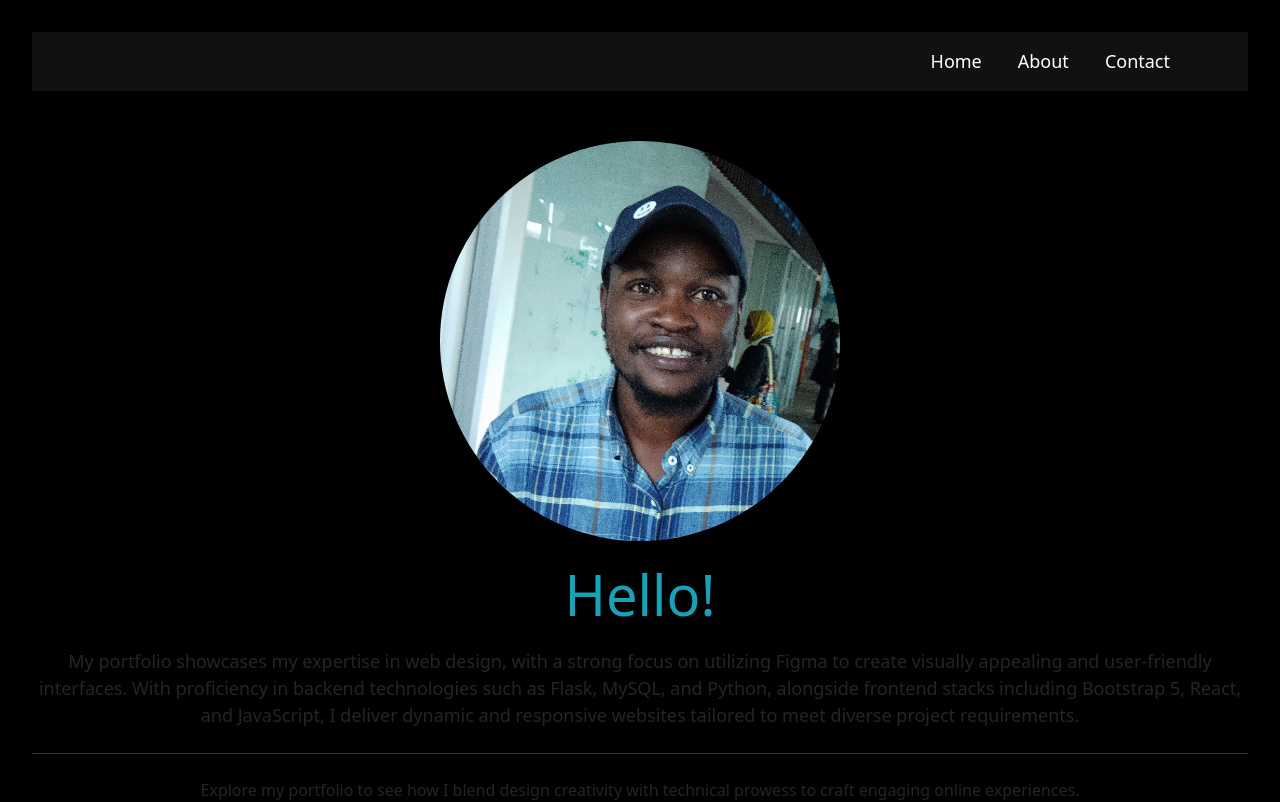
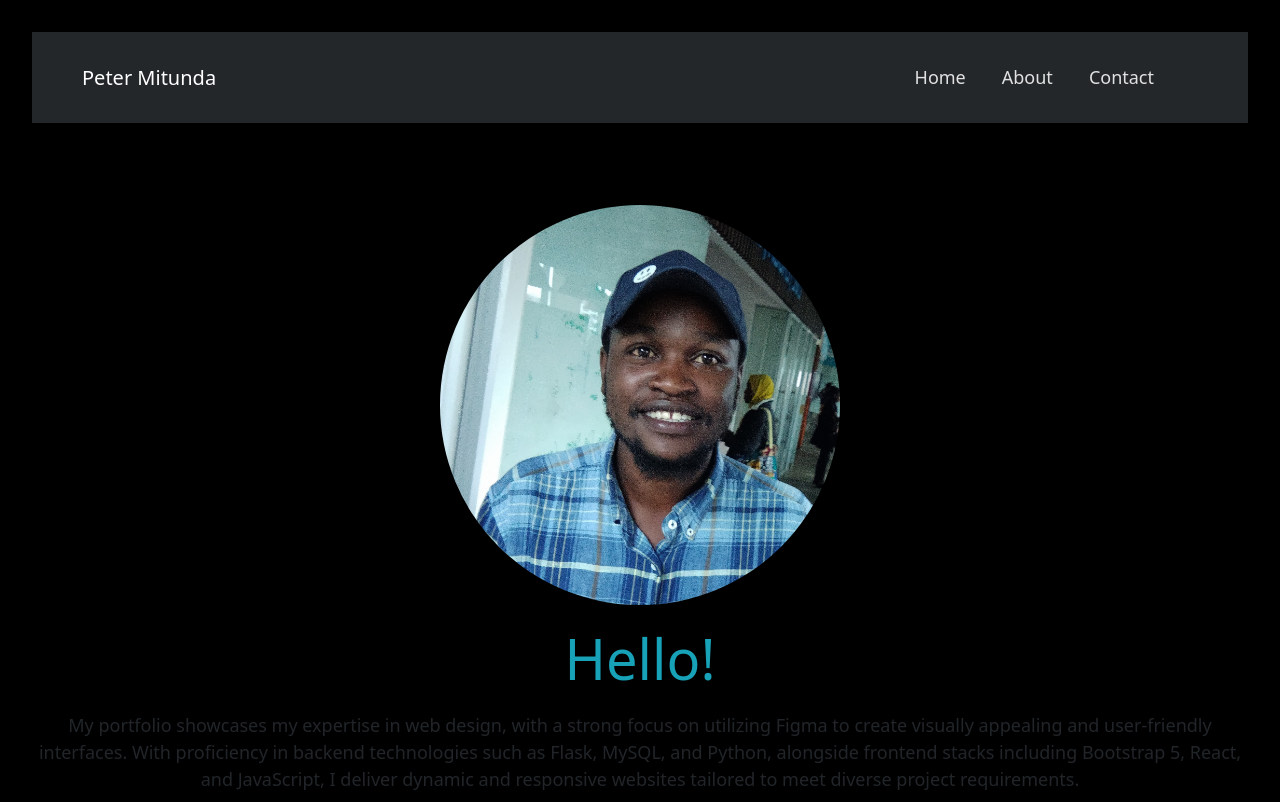
Before and after one commit to mitunda/vite_bs, a React (Vite) app: page / in a window 1280 px wide. Shown: the top 802 px of the page. Built offline with nearby package versions, Linux system fonts and the light colour scheme.

Commit message:
navbar visibility in smaller screens fixed

```diff
--- a/src/components/header/Header.jsx
+++ b/src/components/header/Header.jsx
@@ -6,10 +6,10 @@ import Navbar from 'react-bootstrap/Navbar';
 
 const Header = () => {
   return (
-    <div>
-      <Navbar bg = "light" expand= "lg">
+    <div className="navbar-container">
+      <Navbar bg="dark" expand="lg" variant="dark">
         <Container>
-        <Navbar.Brand href="#home"></Navbar.Brand>
+          <Navbar.Brand href="#home">Peter Mitunda</Navbar.Brand>
           <Navbar.Toggle aria-controls="basic-navbar-nav" />
           <Navbar.Collapse id="basic-navbar-nav">
             <Nav className="ms-auto">
@@ -20,9 +20,8 @@ const Header = () => {
           </Navbar.Collapse>
         </Container>
       </Navbar>
-
     </div>
   )
 }
 
-export default Header
+export default Header;
--- a/src/components/header/header.css
+++ b/src/components/header/header.css
@@ -4,7 +4,7 @@
   }
 
   .navbar {
-    background-color: #111 !important;
+    background-color: #23272a !important;
   }
 
   .nav-link {
@@ -17,3 +17,22 @@
   .nav-link:hover {
     color: #17a2b8 !important;
   }
+  .navbar-toggler {
+    background-color: #697296;
+  }
+  .navbar-nav .nav-link {
+    color: #e1e1e1 !important;
+  }
+
+  .navbar-nav .nav-link:hover {
+    color: #7289da !important;
+  }
+
+  .navbar-collapse {
+    background-color: #23272a;
+    border-radius: 0.5rem;
+    padding: 1rem;
+  }
+  .navbar-container {
+    margin-bottom: 2rem;
+  }
```
Also changed, not shown: public/checkout.png, public/item.png. Lines whose indentation alone changed are shown as unchanged.
